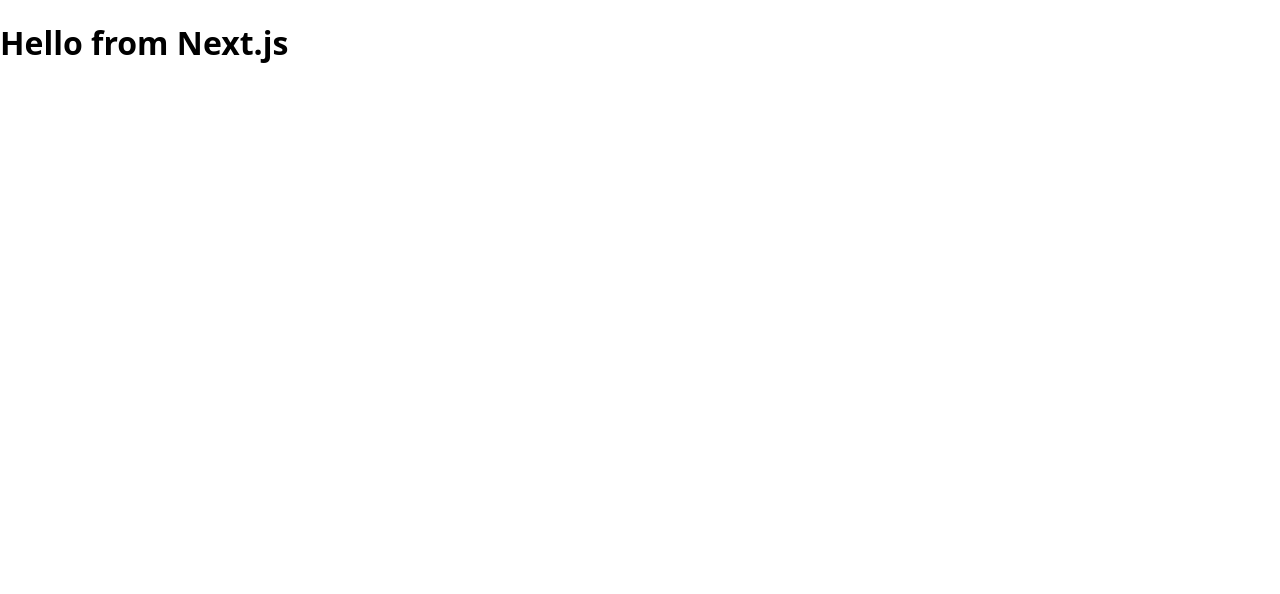
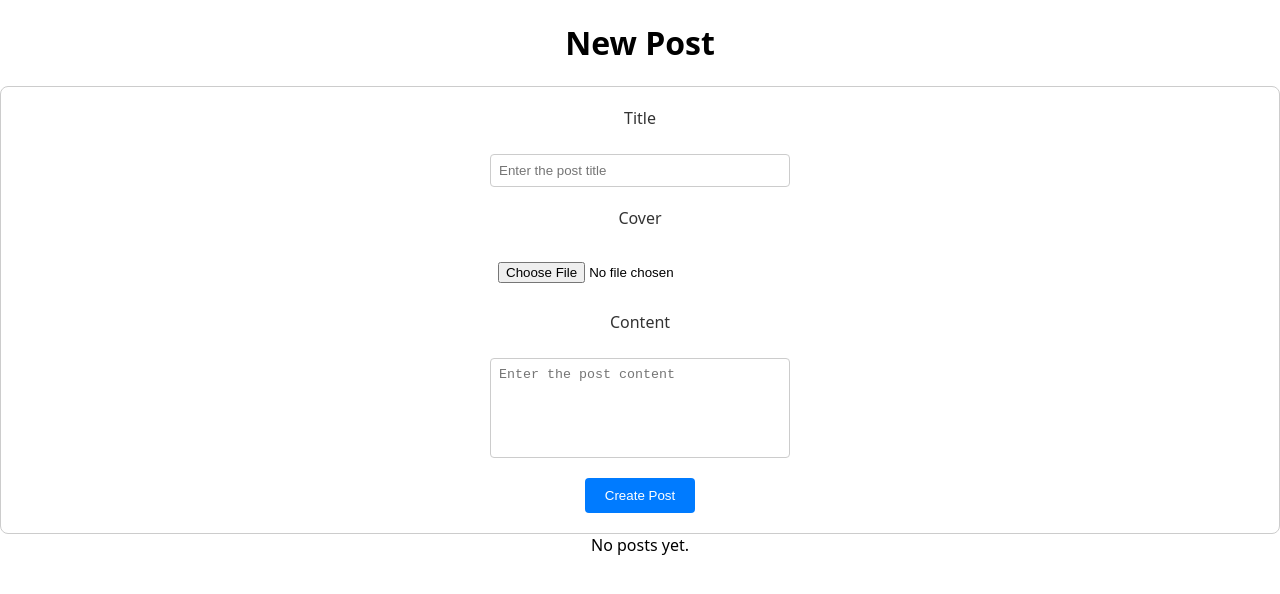
Before and after one commit to neuefische-web-demos/cloudinary-example-implementation, a Next.js app: page / in a window 1280 px wide. Shown: the top 594 px of the page. Built offline with nearby package versions, Linux system fonts and the light colour scheme.

Commit message:
create Form and PostList components, update Homepage, add styling

```diff
--- /dev/null
+++ b/components/Form/index.js
@@ -0,0 +1,103 @@
+import styled from "styled-components";
+
+export default function Form({ onAddPost }) {
+  async function handleSubmit(event) {
+    event.preventDefault();
+
+    const formData = new FormData(event.target);
+    const { title, content } = Object.fromEntries(formData);
+
+    const response = await fetch("/api/upload", {
+      method: "POST",
+      body: formData,
+    });
+
+    const { url, width, height } = await response.json();
+
+    onAddPost({
+      title,
+      content,
+      image: { url, width, height },
+    });
+  }
+
+  return (
+    <StyledForm onSubmit={handleSubmit}>
+      <StyledLabel htmlFor="title">Title</StyledLabel>
+      <StyledInput name="title" id="title" placeholder="Enter the post title" />
+      <StyledLabel htmlFor="cover">Cover</StyledLabel>
+      <StyledFileInput name="cover" id="cover" accept="image/*" required />
+      <StyledLabel htmlFor="content">Content</StyledLabel>
+      <StyledTextArea
+        name="content"
+        id="content"
+        placeholder="Enter the post content"
+      />
+      <StyledButton type="submit">Create Post</StyledButton>
+    </StyledForm>
+  );
+}
+
+const StyledForm = styled.form`
+  display: flex;
+  flex-direction: column;
+  align-items: center;
+  gap: 20px;
+  padding: 20px;
+  border: 1px solid #ccc;
+  border-radius: 8px;
+`;
+
+const StyledLabel = styled.label`
+  font-size: 16px;
+  color: #333;
+  margin-bottom: 5px;
+`;
+
+const StyledInput = styled.input`
+  padding: 8px;
+  width: 300px;
+  border: 1px solid #ccc;
+  border-radius: 4px;
+  &:focus {
+    border-color: #0056b3;
+    outline: none;
+  }
+`;
+
+const StyledFileInput = styled(StyledInput).attrs({
+  type: "file",
+})`
+  padding: 8px;
+  border: none;
+  &:focus {
+    border-color: #0056b3;
+    outline: none;
+  }
+`;
+
+const StyledTextArea = styled.textarea`
+  width: 300px;
+  height: 100px;
+  padding: 8px;
+  border: 1px solid #ccc;
+  border-radius: 4px;
+  resize: none;
+  &:focus {
+    border-color: #0056b3;
+    outline: none;
+  }
+`;
+
+const StyledButton = styled.button`
+  padding: 10px 20px;
+  color: white;
+  background-color: #007bff;
+  border: none;
+  border-radius: 4px;
+  cursor: pointer;
+  transition: background-color 0.2s;
+  &:hover {
+    background-color: #0056b3;
+  }
+`;
--- /dev/null
+++ b/components/PostList/index.js
@@ -0,0 +1,50 @@
+import Image from "next/image";
+import styled from "styled-components";
+
+export default function PostList({ posts }) {
+  return !posts.length ? (
+    "No posts yet."
+  ) : (
+    <StyledContainer>
+      <p>Those are some fake blog posts</p>
+      <ul>
+        {posts.map(({ _id, title, content, image }) => (
+          <StyledListItem key={_id}>
+            <h3>{title}</h3>
+            <StyledImageWrapper>
+              <StyledImage alt={`image of ${title}`} src={image.url} />
+            </StyledImageWrapper>
+            <p>{content}</p>
+          </StyledListItem>
+        ))}
+      </ul>
+    </StyledContainer>
+  );
+}
+
+const StyledContainer = styled.div`
+  display: flex;
+  flex-direction: column;
+  align-items: center;
+  gap: 20px;
+`;
+
+const StyledListItem = styled.li`
+  width: 80vw;
+  max-width: 500px;
+  margin: 10px 0;
+  list-style-type: none;
+`;
+
+const StyledImageWrapper = styled.div`
+  width: 100%;
+  height: 300px;
+  position: relative;
+  overflow: hidden;
+`;
+
+const StyledImage = styled.img`
+  width: 100%;
+  height: 100%;
+  object-fit: contain;
+`;
--- a/pages/index.js
+++ b/pages/index.js
@@ -1,7 +1,21 @@
+import Form from "@/components/Form";
+import PostList from "@/components/PostList";
+
+import { useState } from "react";
+import { v4 as uuid } from "uuid";
+
 export default function HomePage() {
+  const [posts, setPosts] = useState([]);
+
+  function handleAddPost(newPost) {
+    setPosts([{ _id: uuid(), ...newPost }, ...posts]);
+  }
+
   return (
-    <div>
-      <h1>Hello from Next.js</h1>
-    </div>
+    <>
+      <h1>New Post</h1>
+      <Form onAddPost={handleAddPost} />
+      <PostList posts={posts} />
+    </>
   );
 }
--- a/styles.js
+++ b/styles.js
@@ -10,5 +10,6 @@
   body {
     margin: 0;
     font-family: system-ui;
+    text-align: center;
   }
 `;
```
